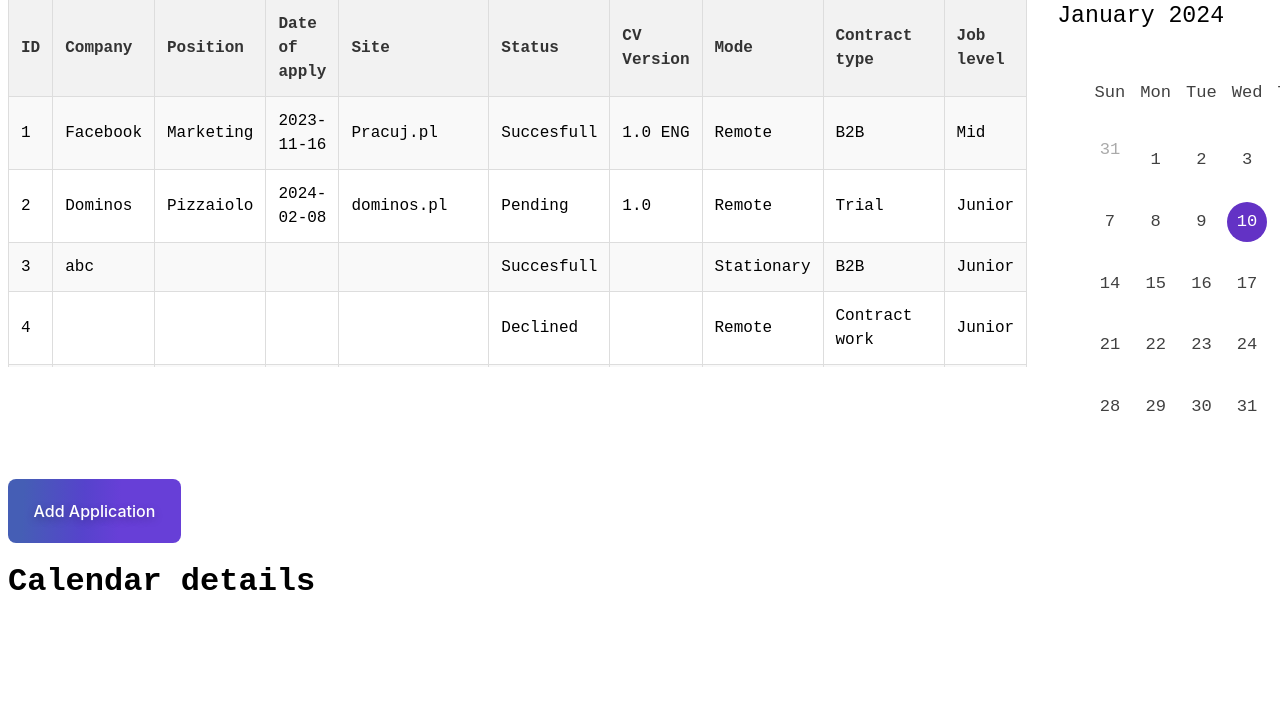
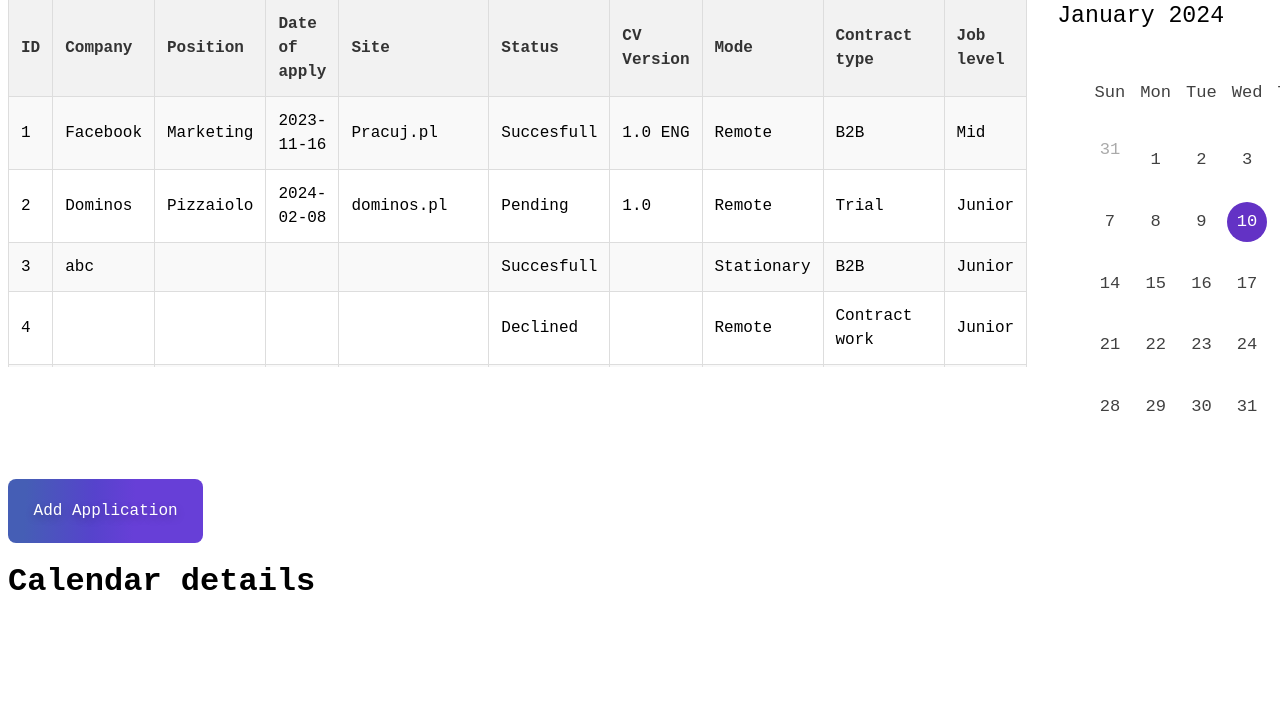
Before and after one commit to MichalKleban/Programowanie-obiektowe-Job-Application-Tracker, a Flask app: page / in a window 1280 px wide; the page is wider, and only the part inside the window is pictured. Shown: the part 106-821 px from the top of that part. Run offline with Flask 3, Linux system fonts and the light colour scheme; data comes from the database, SQL or seed files in the repository.

Commit message:
wszystko co mam ez?

```diff
--- a/static/styles/style.css
+++ b/static/styles/style.css
@@ -254,7 +254,6 @@ header .calendar-current-date {
   color: #FFFFFF;
   cursor: pointer;
   flex-shrink: 0;
-  font-family: "Inter UI","SF Pro Display",-apple-system,BlinkMacSystemFont,"Segoe UI",Roboto,Oxygen,Ubuntu,Cantarell,"Open Sans","Helvetica Neue",sans-serif;
   font-size: 16px;
   font-weight: 500;
   height: 4rem;
```
